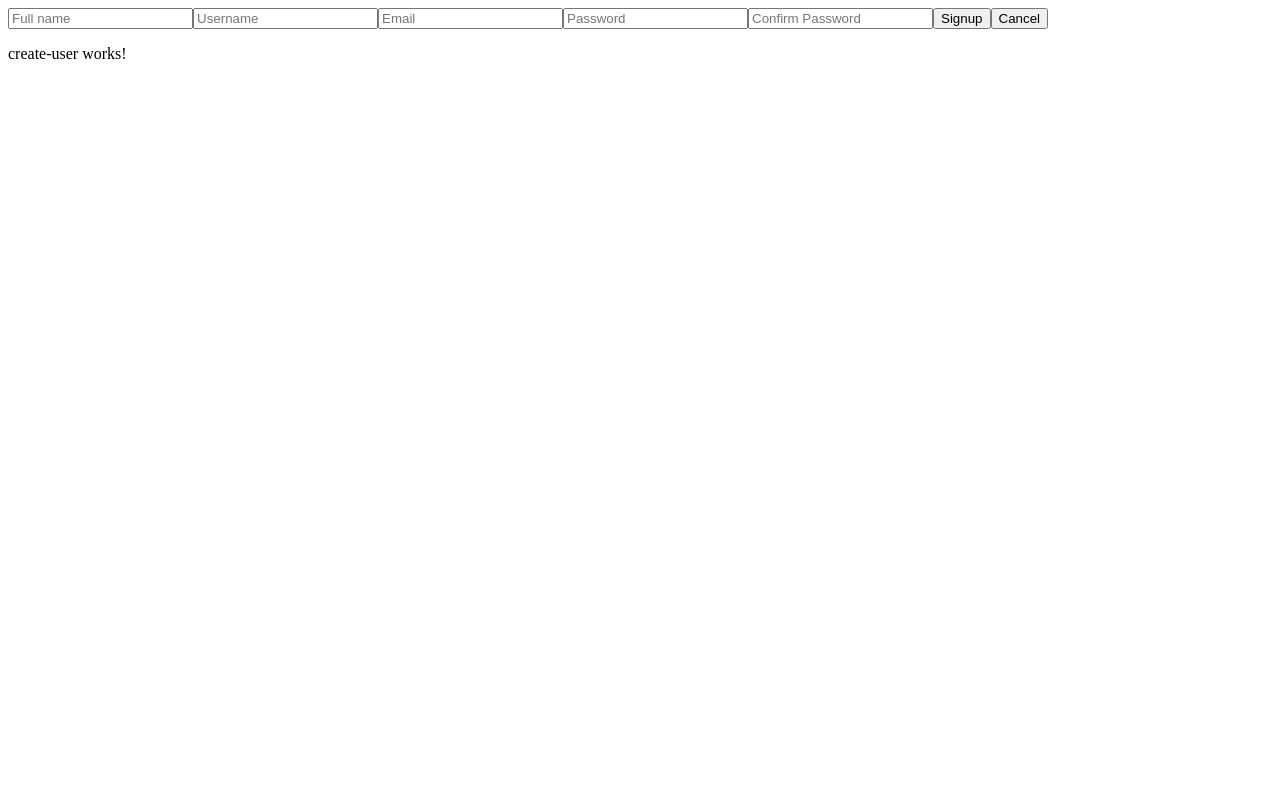
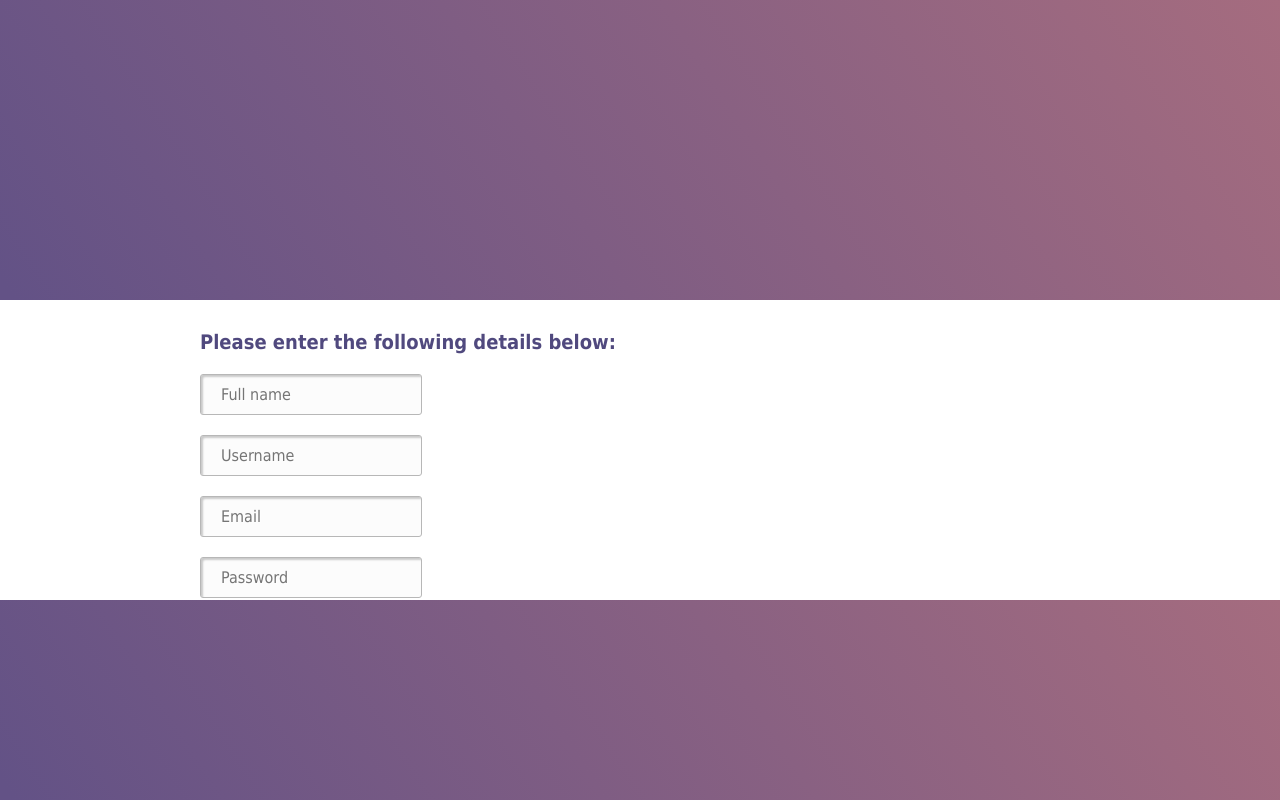
Before and after one commit to Ari-Zerner/brickhackv, an Angular app in the folder frontend/: page /create-user in a window 1280 px wide. Built offline with nearby package versions, Linux system fonts and the light colour scheme.

Commit message:
Styled login and create user screen

```diff
--- a/frontend/src/app/create-user/create-user.component.html
+++ b/frontend/src/app/create-user/create-user.component.html
@@ -1,12 +1,31 @@
-<input [(ngModel)]="signup.fullname" placeholder="Full name"/>
-<input [(ngModel)]="signup.username" placeholder="Username"/>
-<input [(ngModel)]="signup.email" placeholder="Email"/>
-<input [(ngModel)]="signup.password" placeholder="Password" type="password"/>
-<input [(ngModel)]="confirmPassword" placeholder="Confirm Password" type="password"/>
+<div id="header">
 
-<input type="button" value="Signup" (click)="register()">
-<input type="button" value="Cancel" (click)="backToLogin()">
+</div>
 
-<p>
-  create-user works!
-</p>
+<div id="form-container">
+	<h3>Please enter the following details below:</h3>
+	<div class="linear-field">
+		<input class="textfield" [(ngModel)]="signup.fullname" placeholder="Full name"/>
+	</div>
+	<div class="linear-field">
+		<input class="textfield" [(ngModel)]="signup.username" placeholder="Username"/>
+	</div>
+	<div class="linear-field">
+		<input class="textfield" [(ngModel)]="signup.email" placeholder="Email"/>
+	</div>
+	<div class="linear-field">
+		<input class="textfield" [(ngModel)]="signup.password" placeholder="Password" type="password"/>
+	</div>
+	<div class="linear-field">
+		<input class="textfield" [(ngModel)]="confirmPassword" placeholder="Confirm Password" type="password"/>
+	</div>
+	<div class="linear-field">
+		<input id="left-btn" class="submit-btn" type="button" value="Signup" (click)="register()">
+		<input id="right-btn" class="cancel-btn" type="button" value="Cancel" (click)="backToLogin()">
+	</div>
+
+</div>
+
+<div id="footer">
+
+</div>
--- a/frontend/src/app/create-user/create-user.component.scss
+++ b/frontend/src/app/create-user/create-user.component.scss
@@ -0,0 +1,22 @@
+#header{
+	width:100%;
+	height:300px;
+	background-image: linear-gradient(57deg, #635286 1%, #A56C7F 100%);
+}
+
+#footer{
+	position: absolute;
+	bottom:0px;
+	width:100%;
+	height:200px;
+	background-image: linear-gradient(57deg, #635286 1%, #A56C7F 100%);
+}
+
+
+#form-container{
+	margin:30px 0px 100px 200px;
+}
+
+#left-btn{
+	margin-right:30px;
+}
--- a/frontend/src/app/login/login.component.html
+++ b/frontend/src/app/login/login.component.html
@@ -1,10 +1,20 @@
-<p>
-  login works!
-</p>
+<div id="header">
 
+</div>
 
-<input [(ngModel)]="username" placeholder="Username"/>
-<input [(ngModel)]="password" placeholder="Password" type="password"/>
-<input type="button" value="Login" (click)="attemptLogin()">
+<div class="center-children">
+	<h1>Login</h1>
+	<div class="linear-field">
+		<input class="textfield" [(ngModel)]="username" placeholder="Username"/>
+	</div>
+	<div class="linear-field">
+		<input class="textfield" [(ngModel)]="password" placeholder="Password" type="password"/>
+	</div>
+	<input id="login-btn" class="submit-btn" type="button" value="Login" (click)="attemptLogin()">
 
-<a routerLink="/create-user">Create User</a>
+	<a routerLink="/create-user">Create User</a>
+</div>
+
+<div id="footer">
+
+</div>
--- a/frontend/src/app/login/login.component.scss
+++ b/frontend/src/app/login/login.component.scss
@@ -0,0 +1,17 @@
+#header{
+	width:100%;
+	height:300px;
+	background-image: linear-gradient(57deg, #635286 1%, #A56C7F 100%);
+}
+
+#footer{
+	position: absolute;
+	bottom:0px;
+	width:100%;
+	height:200px;
+	background-image: linear-gradient(57deg, #635286 1%, #A56C7F 100%);
+}
+
+  #login-btn{
+	  margin-right:30px;
+  }
--- a/frontend/src/styles.scss
+++ b/frontend/src/styles.scss
@@ -1 +1,65 @@
 /* You can add global styles to this file, and also import other style files */
+
+body{
+	margin:0;
+	font-family: Tahoma, Geneva, sans-serif;
+}
+
+
+.center-children{
+	text-align: center;
+}
+
+.linear-field{
+	margin:20px 0px 20px 0px;
+}
+
+.submit-btn{
+	background: #CD6C42;
+	box-shadow: 0 2px 5px 0 rgba(0,0,0,0.23);
+	border-radius: 5px;
+	color:white;
+	border:none;
+	padding:5px 15px 5px 15px;
+	font-size:20px;
+}
+
+.cancel-btn{
+	background: rgb(255, 17, 0);
+	box-shadow: 0 2px 5px 0 rgba(0,0,0,0.23);
+	border-radius: 5px;
+	color:white;
+	border:none;
+	padding:5px 15px 5px 15px;
+	font-size:20px;
+}
+
+h3{
+	font-family: Tahoma, Geneva, sans-serif;
+	font-size: 20px;
+	color: #50497E;
+	letter-spacing: 0;
+}
+
+input.textfield{
+	display: inline-block;
+	-webkit-box-sizing: content-box;
+	-moz-box-sizing: content-box;
+	box-sizing: content-box;
+	padding: 10px 20px;
+	border: 1px solid #b7b7b7;
+	-webkit-border-radius: 3px;
+	border-radius: 3px;
+	font: normal 16px/normal Tahoma, Geneva, sans-serif;
+	color: rgba(0,0,0,1);
+	-o-text-overflow: clip;
+	text-overflow: clip;
+	background: rgba(252,252,252,1);
+	-webkit-box-shadow: 2px 2px 2px 0 rgba(0,0,0,0.2) inset;
+	box-shadow: 2px 2px 2px 0 rgba(0,0,0,0.2) inset;
+	text-shadow: 1px 1px 0 rgba(255,255,255,0.66) ;
+	-webkit-transition: all 200ms cubic-bezier(0.42, 0, 0.58, 1);
+	-moz-transition: all 200ms cubic-bezier(0.42, 0, 0.58, 1);
+	-o-transition: all 200ms cubic-bezier(0.42, 0, 0.58, 1);
+	transition: all 200ms cubic-bezier(0.42, 0, 0.58, 1);
+  }
```
